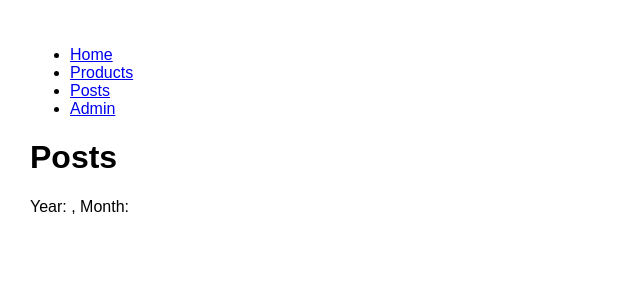
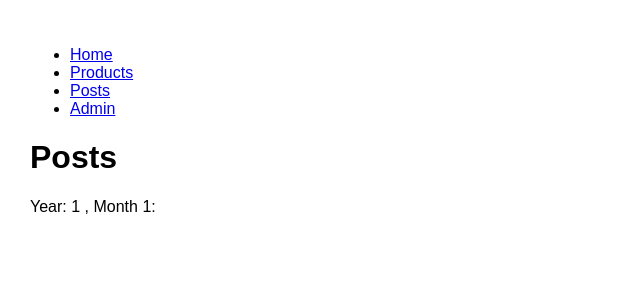
Before and after one commit to Sicelo-Mduna-Global-Micro/router-app, a React (Create React App) app: page /posts/1/1 in a window 1280 px wide. Shown: the top 300 px of the page, without its empty margins (0-640 px from the left). Built offline with nearby package versions, Linux system fonts and the light colour scheme.

Commit message:
Routing - Optional Parameters

```diff
--- a/src/App.js
+++ b/src/App.js
@@ -18,7 +18,7 @@ class App extends Component {
           <Switch>
             <Route path="/products/:id" render={(props) => <ProductDetails {...props} />}/>
             <Route path="/products" render={(props) => <Products {...props} />} />
-            <Route path="/posts/:year/:month" render={(props) => <Posts {...props} />} />
+            <Route path="/posts/:year?/:month?" render={(props) => <Posts {...props} />} />
             <Route path="/admin" render={(props) => <Dashboard {...props} />} />
             <Route path="/" render={(props) => <Home {...props} />} />
           </Switch>
--- a/src/components/posts.jsx
+++ b/src/components/posts.jsx
@@ -1,10 +1,11 @@
 import React from "react";
 
-const Posts = () => {
+const Posts = ({match}) => {
   return (
     <div>
       <h1>Posts</h1>
-      Year: , Month:
+      Year: {match.params.year} , Month {match.params.month}:
+      {/* {match.params.year} {match.params.month} */}
     </div>
   );
 };
```
